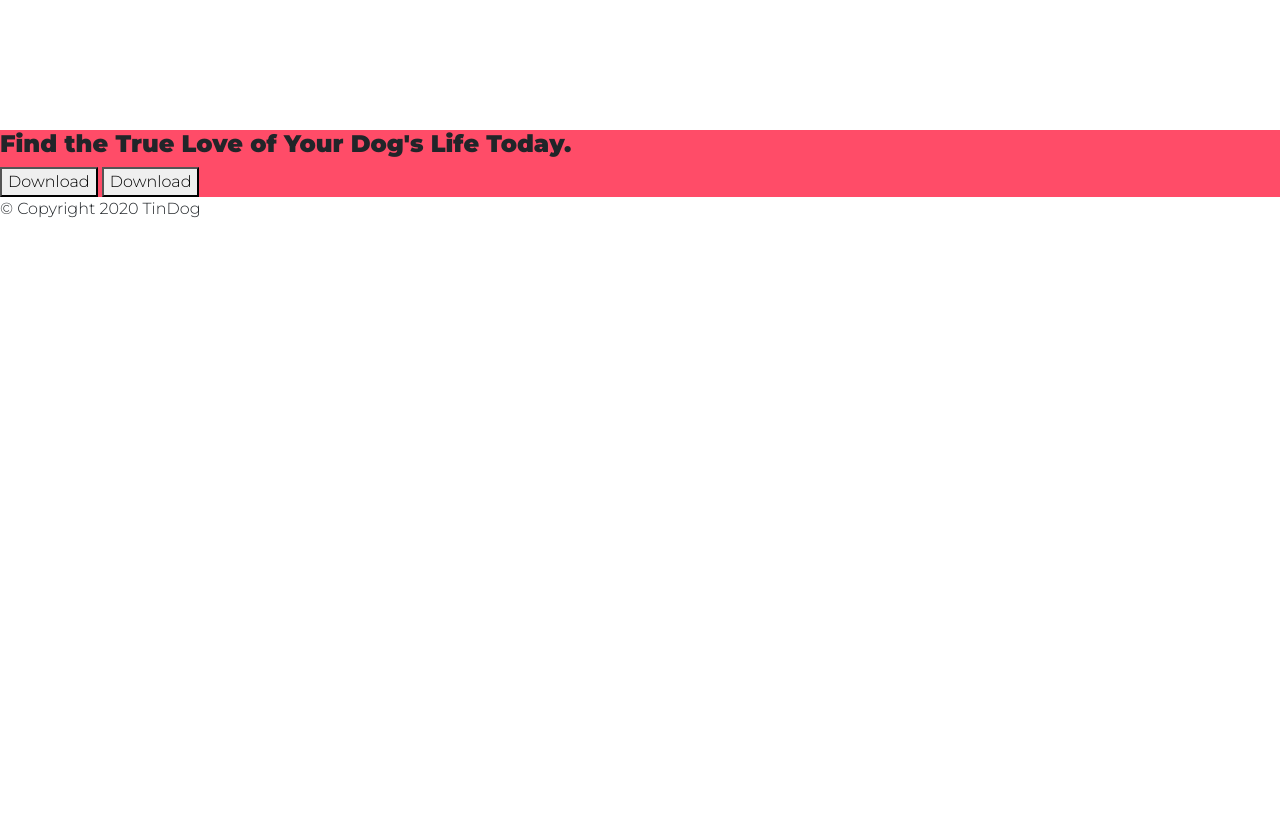
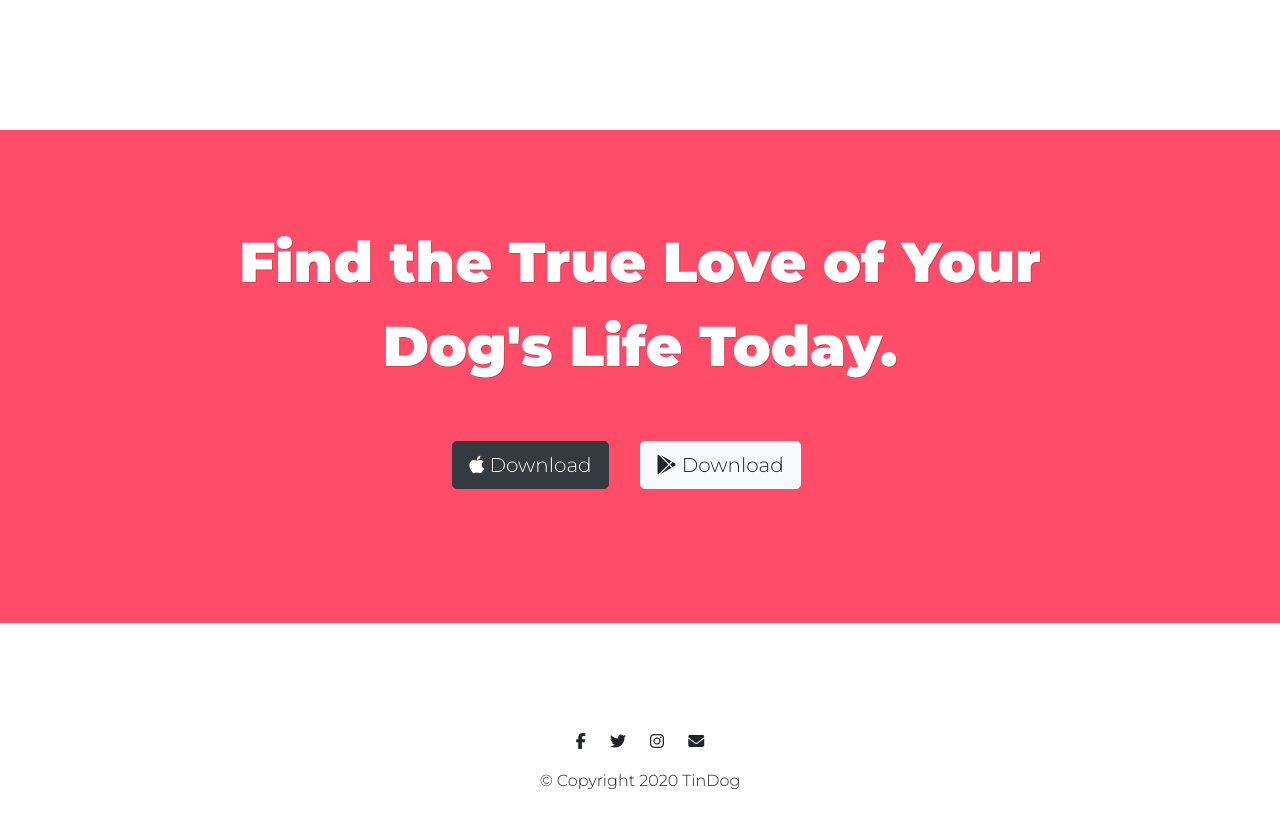
Before and after one commit to jordanduran/TinDog, a plain HTML site: page index.html in a window 1280 px wide. Shown: the part 2804-3632 px from the top of the page. Before the commit the page ends 3041 px from the top, so only its background shows below. Drawn offline with nearby package versions, Linux system fonts and the light colour scheme.

Commit message:
CTA styling and social icons

```diff
--- a/css/styles.css
+++ b/css/styles.css
@@ -148,6 +148,36 @@ h3 {
 
 #cta {
   background-color: #ff4c68;
+  color: #fff;
+  padding: 7% 15%;
+  text-align: center;
+}
+
+.cta-heading {
+  font-family: 'Montserrat';
+  font-weight: 700;
+  font-size: 3.5rem;
+  line-height: 1.5;
+  text-shadow: 1px 1px rgba(0, 0, 0, 0.166);
+}
+
+/* Footer Section */
+
+#footer {
+  padding: 7% 15%;
+  text-align: center;
+}
+
+.social-icon {
+  margin: 20px 10px;
+}
+
+.social-icon:hover {
+  cursor: pointer;
+  color: #ff4c68;
+  opacity: 1;
+  transition: 0.3s;
+  transform: scale(1.6);
 }
 
 /* Media Queries */
--- a/index.html
+++ b/index.html
@@ -44,7 +44,7 @@
           <div class="collapse navbar-collapse" id="navbarSupportedContent">
             <ul class="navbar-nav ml-auto">
               <li class="nav-item">
-                <a class="nav-link" href="">Contact</a>
+                <a class="nav-link" href="#footer">Contact</a>
               </li>
               <li class="nav-item">
                 <a class="nav-link" href="#pricing">Pricing</a>
@@ -236,14 +236,22 @@
     <!-- Call to Action -->
 
     <section id="cta">
-      <h3>Find the True Love of Your Dog's Life Today.</h3>
-      <button type="button">Download</button>
-      <button type="button">Download</button>
+      <h3 class="cta-heading">Find the True Love of Your Dog's Life Today.</h3>
+      <button class="btn btn-dark btn-lg download-button" type="button">
+        <i class="fab fa-apple"></i> Download
+      </button>
+      <button class="btn btn-light btn-lg download-button" type="button">
+        <i class="fab fa-google-play"></i> Download
+      </button>
     </section>
 
     <!-- Footer -->
 
     <footer id="footer">
+      <i class="social-icon fab fa-facebook-f"></i>
+      <i class="social-icon fab fa-twitter"></i>
+      <i class="social-icon fab fa-instagram"></i>
+      <i class="social-icon fas fa-envelope"></i>
       <p>© Copyright 2020 TinDog</p>
     </footer>
 
```
